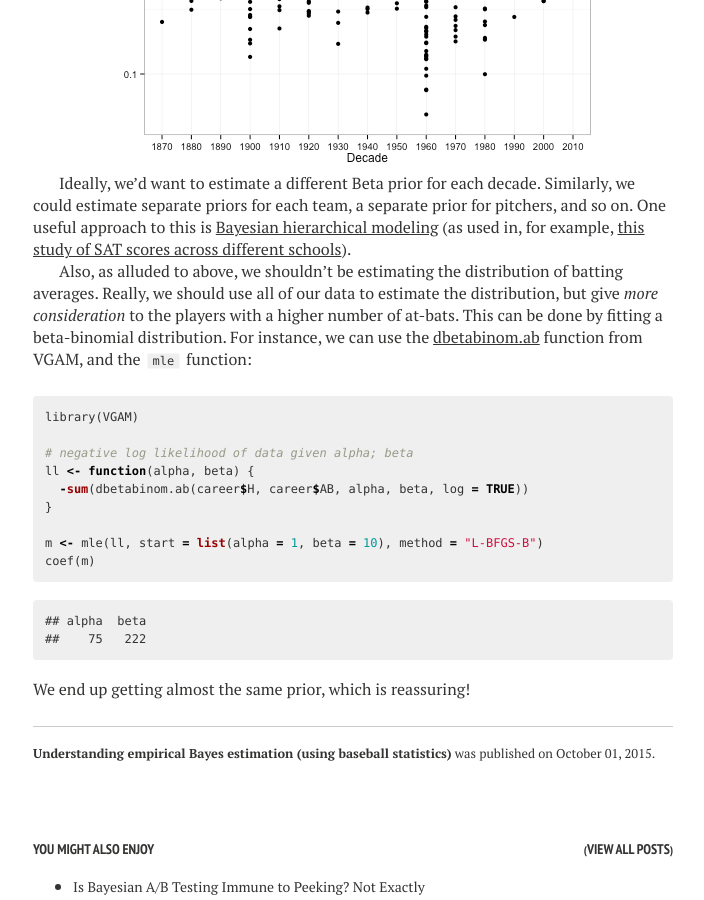
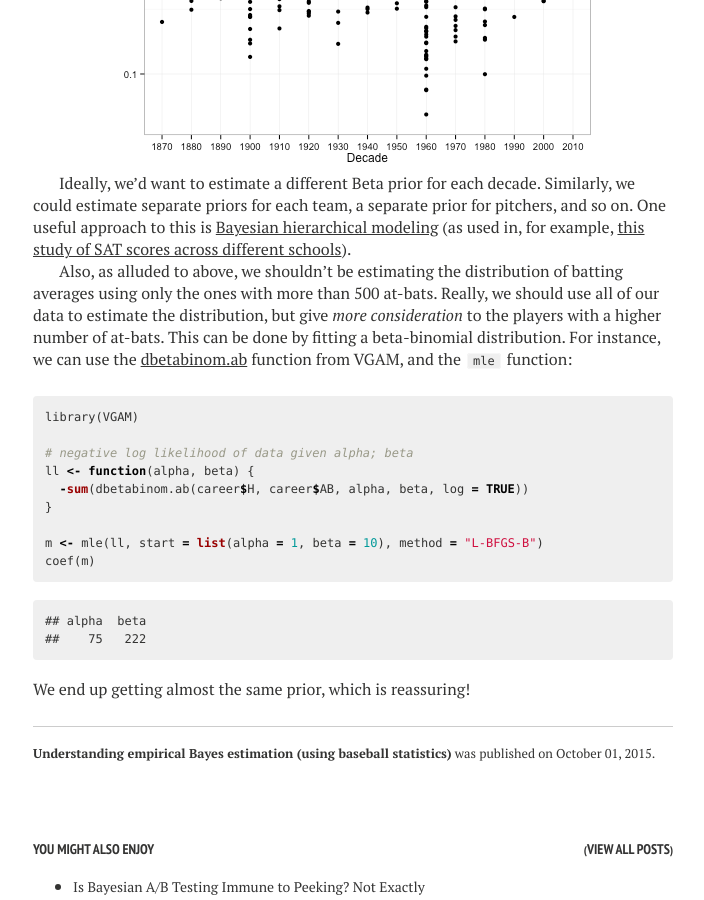
Before and after one commit to orenetar3/dgrtwo.github.com, a Jekyll site: the page built from _posts/2015-10-01-empirical_bayes_baseball.md, in a window 1280 px wide and 900 px high, scrolled down 7952 px. Shown: the whole window, without its empty margins (287-991 px from the left). Built offline with Jekyll 4.4.1, drawn with Linux system fonts in a browser that asks for light colours; nearby versions of some CDN libraries; formulas are drawn with MathJax 3; comment, search, counter and statistics services are not loaded.

Commit message:
Fixed sentence in new post

````diff
--- a/_R/2015-10-01-empirical_bayes_baseball.Rmd
+++ b/_R/2015-10-01-empirical_bayes_baseball.Rmd
@@ -246,7 +246,7 @@ ggplot(batting_by_decade, aes(factor(Decade), average)) +
 
 Ideally, we'd want to estimate a different Beta prior for each decade. Similarly, we could estimate separate priors for each team, a separate prior for pitchers, and so on. One useful approach to this is [Bayesian hierarchical modeling](https://en.wikipedia.org/wiki/Bayesian_hierarchical_modeling) (as used in, for example, [this study of SAT scores across different schools](http://andrewgelman.com/2014/01/21/everything-need-know-bayesian-statistics-learned-eight-schools/)).
 
-Also, as alluded to above, we shouldn't be estimating the distribution of batting averages. Really, we should use all of our data to estimate the distribution, but give *more consideration* to the players with a higher number of at-bats. This can be done by fitting a beta-binomial distribution. For instance, we can use the [dbetabinom.ab](http://www.inside-r.org/packages/cran/VGAM/docs/Betabinom) function from VGAM, and the `mle` function:
+Also, as alluded to above, we shouldn't be estimating the distribution of batting averages using only the ones with more than 500 at-bats. Really, we should use all of our data to estimate the distribution, but give *more consideration* to the players with a higher number of at-bats. This can be done by fitting a beta-binomial distribution. For instance, we can use the [dbetabinom.ab](http://www.inside-r.org/packages/cran/VGAM/docs/Betabinom) function from VGAM, and the `mle` function:
 
 ```{r}
 library(VGAM)
--- a/_posts/2015-10-01-empirical_bayes_baseball.md
+++ b/_posts/2015-10-01-empirical_bayes_baseball.md
@@ -238,7 +238,7 @@ We've made some enormous simplifications in this post. For one thing, we assumed
 
 Ideally, we'd want to estimate a different Beta prior for each decade. Similarly, we could estimate separate priors for each team, a separate prior for pitchers, and so on. One useful approach to this is [Bayesian hierarchical modeling](https://en.wikipedia.org/wiki/Bayesian_hierarchical_modeling) (as used in, for example, [this study of SAT scores across different schools](http://andrewgelman.com/2014/01/21/everything-need-know-bayesian-statistics-learned-eight-schools/)).
 
-Also, as alluded to above, we shouldn't be estimating the distribution of batting averages. Really, we should use all of our data to estimate the distribution, but give *more consideration* to the players with a higher number of at-bats. This can be done by fitting a beta-binomial distribution. For instance, we can use the [dbetabinom.ab](http://www.inside-r.org/packages/cran/VGAM/docs/Betabinom) function from VGAM, and the `mle` function:
+Also, as alluded to above, we shouldn't be estimating the distribution of batting averages using only the ones with more than 500 at-bats. Really, we should use all of our data to estimate the distribution, but give *more consideration* to the players with a higher number of at-bats. This can be done by fitting a beta-binomial distribution. For instance, we can use the [dbetabinom.ab](http://www.inside-r.org/packages/cran/VGAM/docs/Betabinom) function from VGAM, and the `mle` function:
 
 
 {% highlight r %}
````
